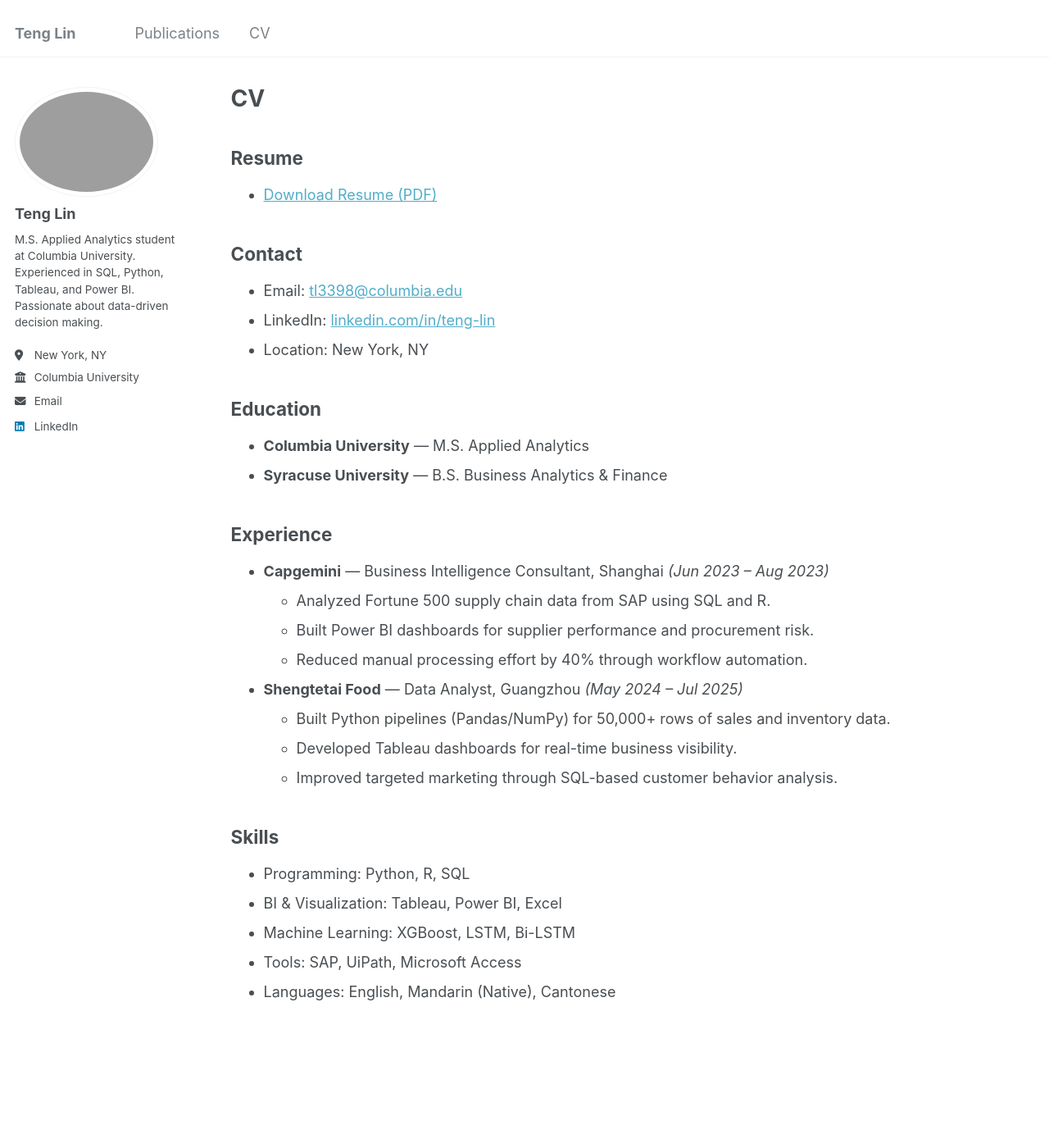
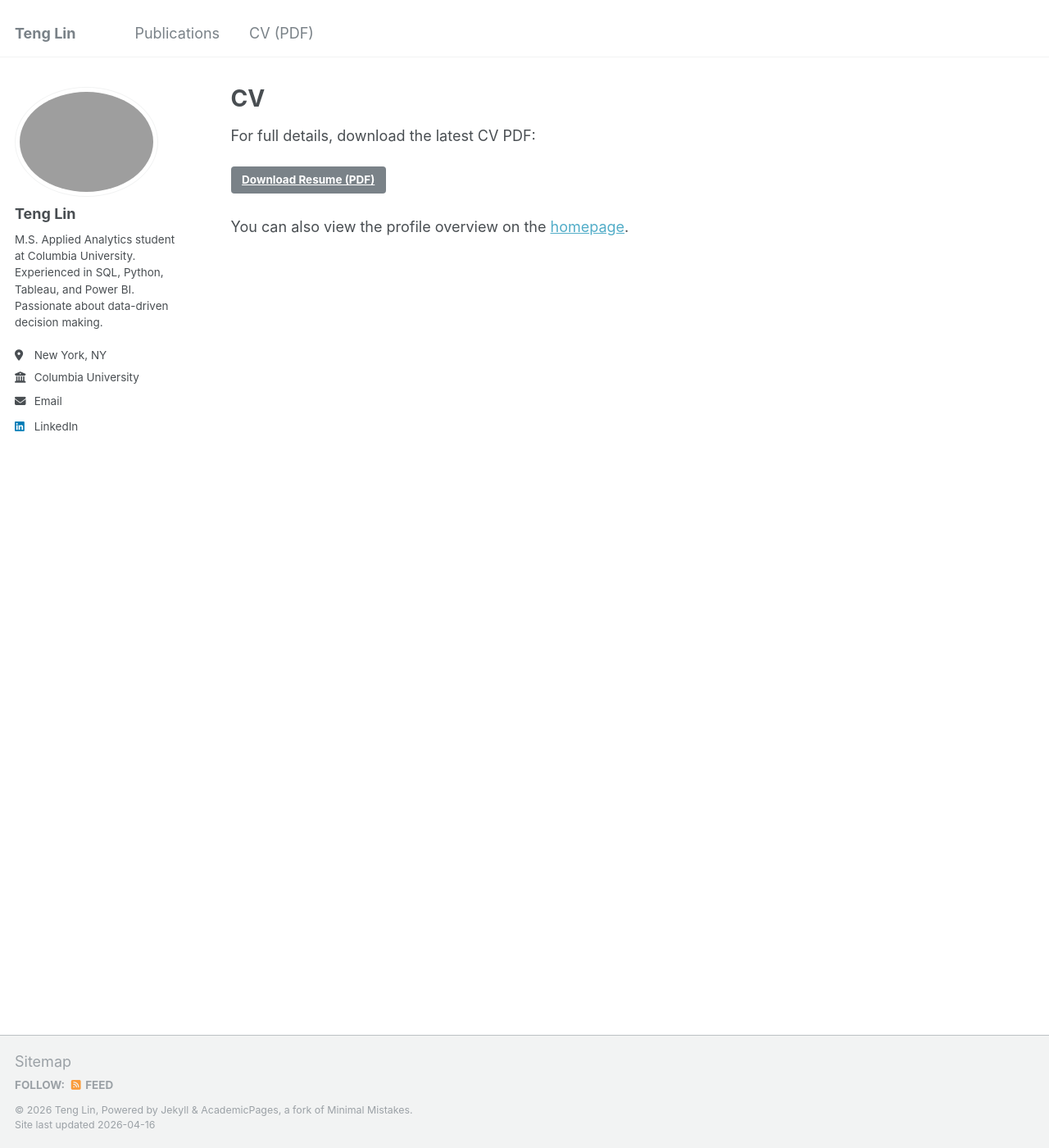
Before and after one commit to tenglin01/tenglin01.github.io, a Jekyll site: the page built from _pages/cv.md, in a window 1280 px wide and 1400 px high. Shown: the whole window at 82% size. Built offline with Jekyll 4.4.1, drawn with Linux system fonts in a browser that asks for light colours.

Commit message:
refactor: reduce CV/homepage duplication and link nav CV directly to PDF

```diff
--- a/_data/navigation.yml
+++ b/_data/navigation.yml
@@ -2,5 +2,5 @@
   - title: "Publications"
     url: /publications/
 
-  - title: "CV"
-    url: /cv/
+  - title: "CV (PDF)"
+    url: /files/Resume_TENG_LIN.pdf
--- a/_pages/cv.md
+++ b/_pages/cv.md
@@ -9,31 +9,8 @@
 
 {% include base_path %}
 
-## Resume
-- [Download Resume (PDF)](/files/Resume_TENG_LIN.pdf)
+For full details, download the latest CV PDF:
 
-## Contact
-- Email: [tl3398@columbia.edu](mailto:tl3398@columbia.edu)
-- LinkedIn: [linkedin.com/in/teng-lin](https://www.linkedin.com/in/teng-lin)
-- Location: New York, NY
+[Download Resume (PDF)](/files/Resume_TENG_LIN.pdf){: .btn .btn--primary}
 
-## Education
-- **Columbia University** — M.S. Applied Analytics
-- **Syracuse University** — B.S. Business Analytics & Finance
-
-## Experience
-- **Capgemini** — Business Intelligence Consultant, Shanghai *(Jun 2023 – Aug 2023)*
-  - Analyzed Fortune 500 supply chain data from SAP using SQL and R.
-  - Built Power BI dashboards for supplier performance and procurement risk.
-  - Reduced manual processing effort by 40% through workflow automation.
-- **Shengtetai Food** — Data Analyst, Guangzhou *(May 2024 – Jul 2025)*
-  - Built Python pipelines (Pandas/NumPy) for 50,000+ rows of sales and inventory data.
-  - Developed Tableau dashboards for real-time business visibility.
-  - Improved targeted marketing through SQL-based customer behavior analysis.
-
-## Skills
-- Programming: Python, R, SQL
-- BI & Visualization: Tableau, Power BI, Excel
-- Machine Learning: XGBoost, LSTM, Bi-LSTM
-- Tools: SAP, UiPath, Microsoft Access
-- Languages: English, Mandarin (Native), Cantonese
+You can also view the profile overview on the [homepage](/).
```
